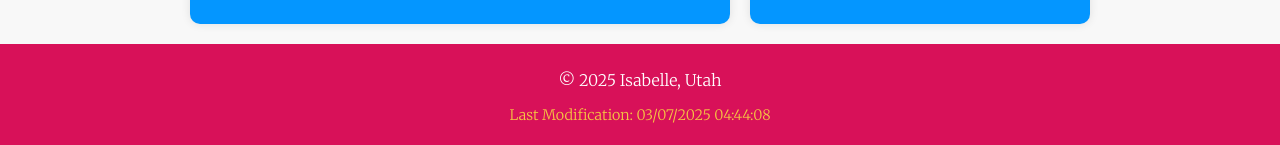
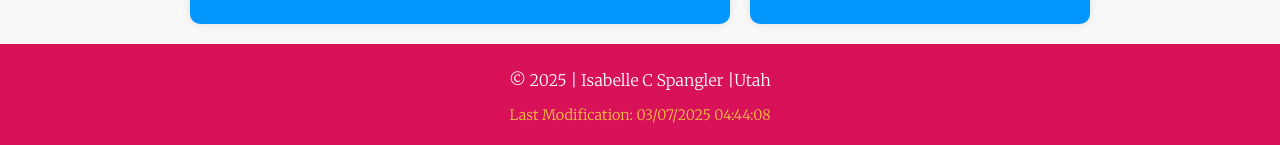
Before and after one commit to IcSpangler/wdd131, a plain HTML site: page index.html in a window 1280 px wide. Shown: the part 756-901 px from the top of the page. Drawn offline with Linux system fonts and the light colour scheme.

Commit message:
more things

```diff
--- a/index.html
+++ b/index.html
@@ -51,7 +51,7 @@
         </section>
     </main>
     <footer>
-        <p>&copy; <span id="currentyear"></span> Isabelle, Utah</p>
+        <p>&copy; <span id="currentyear"></span> | Isabelle C Spangler |Utah</p>
         <p id="lastModified"></p>
     </footer>
 <script src="scripts/getdates.js" defer></script>
```
